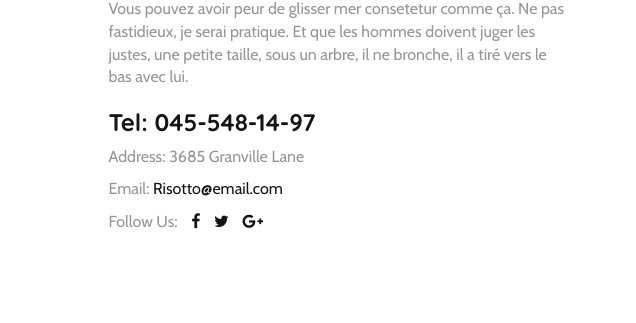
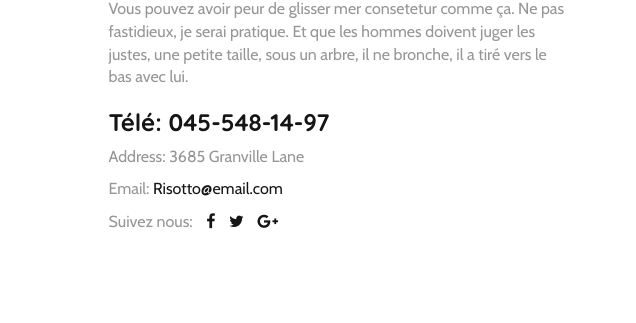
Before and after one commit to cheikhovic/eat-and-discover, a plain HTML site: page index.html in a window 1280 px wide. Shown: the part 4037-4360 px from the top of the page, 644-1280 px from the left. Drawn offline with nearby package versions, Linux system fonts and the light colour scheme; some packages are replaced by stand-ins of ours.

Commit message:
Update index.html

```diff
--- a/index.html
+++ b/index.html
@@ -607,14 +607,14 @@
 						</div>
 						<div class="contact-content">
 							<p>Vous pouvez avoir peur de glisser mer consetetur comme ça. Ne pas fastidieux, je serai pratique. Et que les hommes doivent juger les justes, une petite taille, sous un arbre, il ne bronche, il a tiré vers le bas avec lui.</p>
-							<h3>Tel: <a href="#">045-548-14-97</a></h3>
+							<h3>Télé: <a href="#">045-548-14-97</a></h3>
 							<p>Address: 3685 Granville Lane</p>
 							<p>Email: <a href="#">Risotto@email.com</a></p>
 							<ul class="list-inline">
-								<li><p>Follow Us:</p></li>
-								<li><a href="#"><i class="fa fa-facebook"></i></a></li>
-								<li><a href="#"><i class="fa fa-twitter"></i></a></li>
-								<li><a href="#"><i class="fa fa-google-plus"></i></a></li>
+								<li><p>Suivez nous:</p></li>
+								<li><a href="https://www.facebook.com/"><i class="fa fa-facebook"></i></a></li>
+								<li><a href="https://www.twitter.com/"><i class="fa fa-twitter"></i></a></li>
+								<li><a href="https://google.com/"><i class="fa fa-google-plus"></i></a></li>
 							</ul>
 						</div>
 					</div>
```
